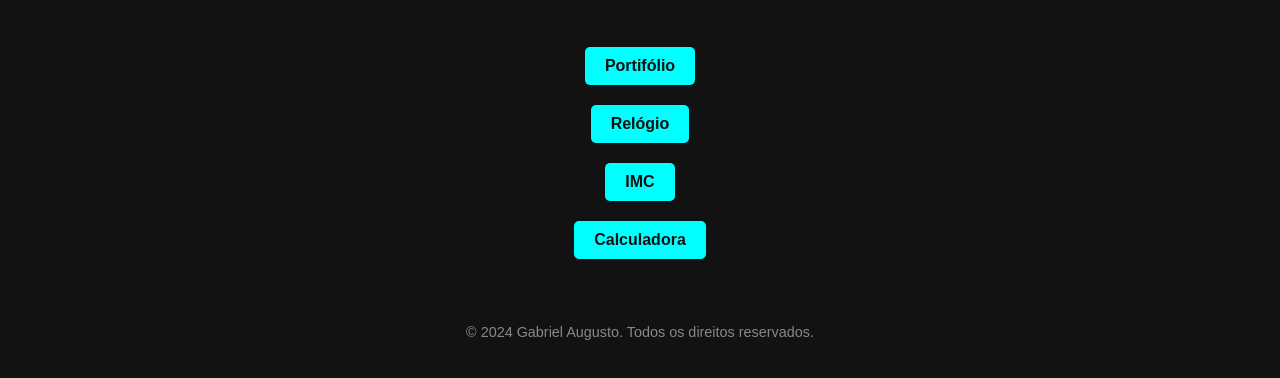
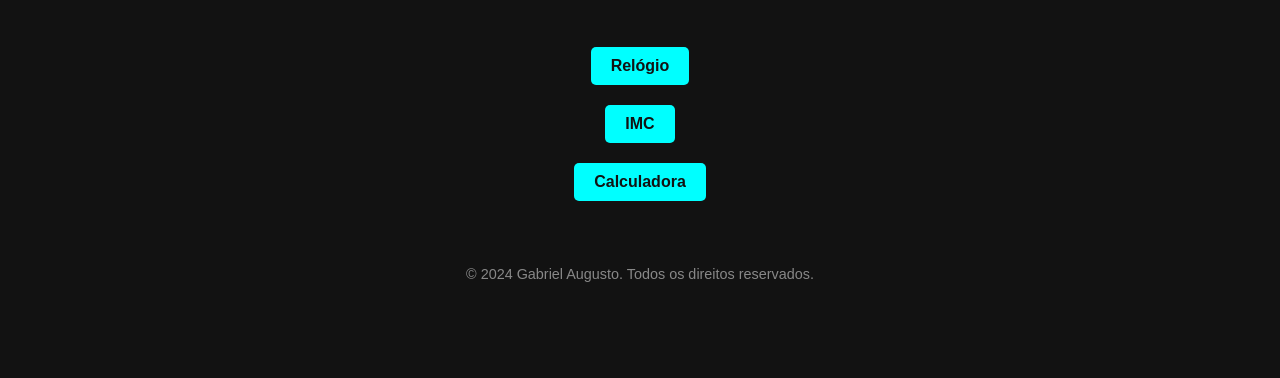
Before and after one commit to Gabriel-August0/trabalho, a plain HTML site: page project.html in a window 1280 px wide. Shown: the part 486-864 px from the top of the page. After the commit the page ends 832 px from the top, so only its background shows below. Drawn offline with Linux system fonts and the light colour scheme.

Commit message:
Update project.html

```diff
--- a/project.html
+++ b/project.html
@@ -37,9 +37,6 @@
                 <div class="social-icons">
                     <lu>
                 <center>
-                <li><a href="https://gabriel-august0.github.io/portef-lio/?fbclid=PAZXh0bgNhZW0CMTEAAaYTrEi7bZAYjlbEQmWt5rQjfqeQgnGi5CEWl6v9CIjLWUNDJZkZZ9p7bkg_aem_nAVqy2aovBN9siXtPVSe_Q" class="button">Portifólio</a></li>
-                </center>
-                <center>
                 <li><a href="relog.html" class="button">Relógio</a></li>
                 </center>
                 <center>
```
